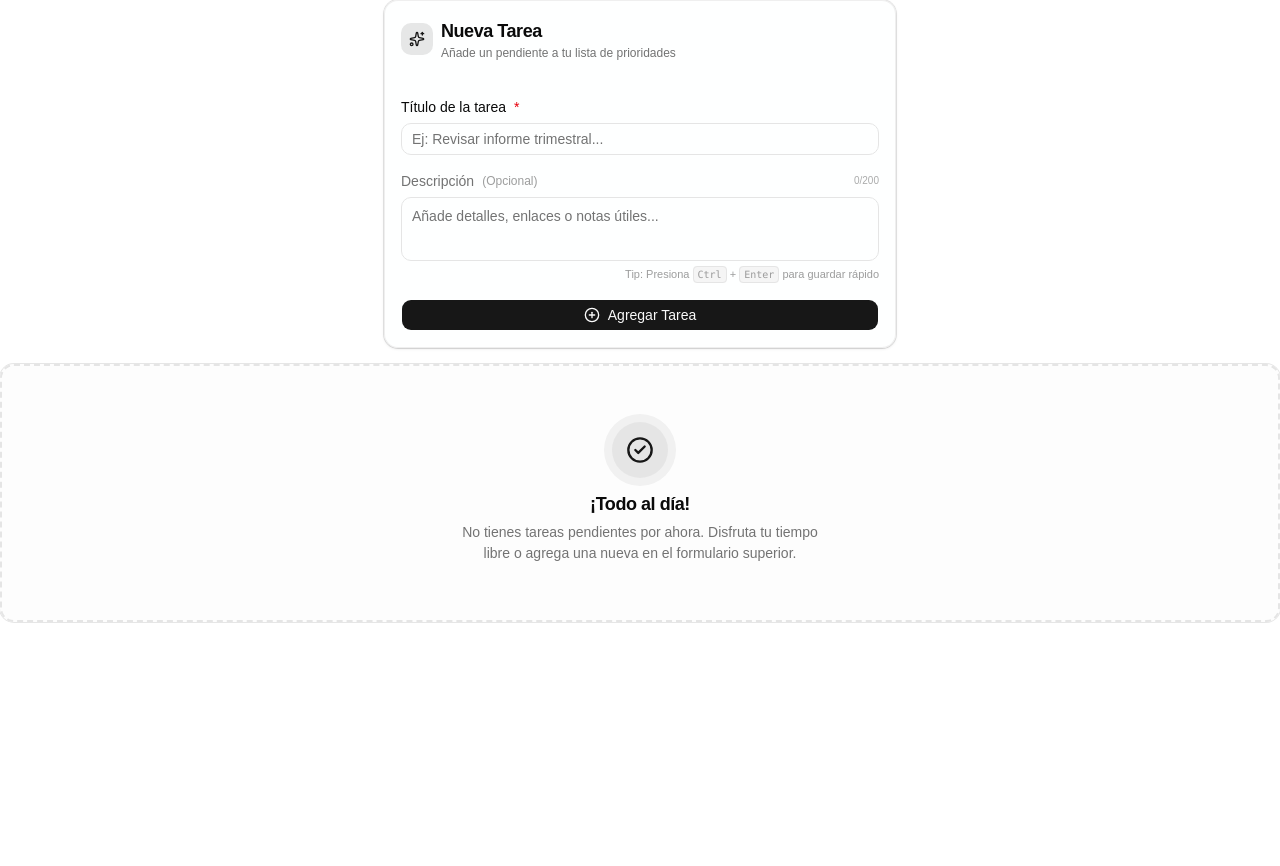
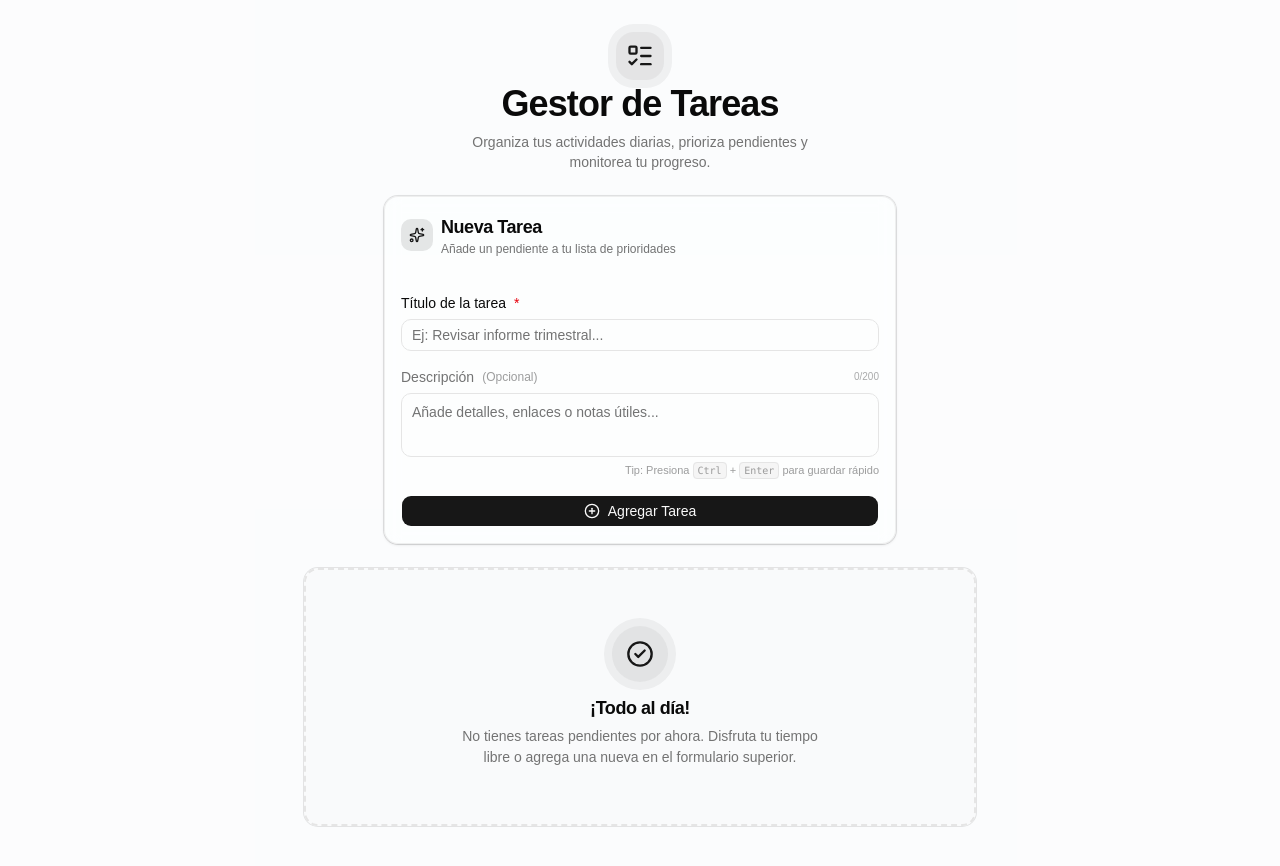
Before and after one commit to D4T4-DEV/dabit-tutorials, a React (Vite) app in the folder 01-to-do-list/: page / in a window 1280 px wide. Shown: the top 866 px of the page. Before the commit the page ends 800 px from the top, so only its background shows below. Built offline with nearby package versions, Linux system fonts and the light colour scheme.

Commit message:
Update App.tsx
Mejora de UI/UX propuesta por Gemini

```diff
--- a/01-to-do-list/src/App.tsx
+++ b/01-to-do-list/src/App.tsx
@@ -1,21 +1,24 @@
-import { useState } from "react";
 import FormToDo, { type ToDo } from "./components/FormToDo";
 import ToDoItem, { NoToDoItem } from "./components/ToDoItem";
+import { ListTodo } from "lucide-react";
+import { useLocalStorage } from "./hooks/useLocalStorage";
+import { useState } from "react";
 
 function App() {
+  // Estado sin persistencia
   const [todoList, setToDoList] = useState<ToDo[]>([]);
 
+  // Estado con persistencia con el hook
+  // const [todoList, setToDoList] = useLocalStorage<ToDo[]>("app_todo_list", []);
+
   const handleCreate = (data: ToDo) => {
-    console.log("Creaste la tarea", data);
-
-    // Guardado logico de la tarea en el arreglo
-    setToDoList((prev) => [...prev, data]);
+    console.log("Recibi la accion de crear una tarea con datos:", data);
+    setToDoList((prev) => [data, ...prev]); // Colocamos la nueva tarea al inicio
   };
 
   const toggleComplete = (id: string) => {
-    console.log("Cambiaste de estado la tarea con id", id);
+    console.log("Recibi la accion Completar o No completada con el id", id);
 
-    // Busqueda en el arreglo y cambio del booleano
     setToDoList((prev) =>
       prev.map((todo) =>
         todo.id === id ? { ...todo, completed: !todo.completed } : todo,
@@ -24,17 +27,31 @@ function App() {
   };
 
   const handleDelete = (id: string) => {
-    console.log("Borraste la tarea con id", id);
-    // Busqueda en el arreglo y devolución del nuevo arreglo sin dicho elemento
+    console.log("Recibi la accion de borrar con el id", id);
     setToDoList((prev) => prev.filter((todo) => todo.id !== id));
   };
 
   return (
-    <div>
-      {/* Formulario para crear tareas */}
+    <div className="min-h-screen bg-slate-50/50 dark:bg-zinc-950 py-8 px-4 sm:px-6">
+      <main className="max-w-2xl mx-auto space-y-6">
+        {/* Header Principal */}
+        <header className="text-center space-y-2">
+          <div className="inline-flex items-center justify-center p-2.5 bg-primary/10 text-primary rounded-2xl mb-1 ring-8 ring-primary/5">
+            <ListTodo className="w-7 h-7" />
+          </div>
+          <h1 className="text-3xl font-extrabold tracking-tight text-foreground sm:text-4xl">
+            Gestor de Tareas
+          </h1>
+          <p className="text-sm text-muted-foreground max-w-sm mx-auto">
+            Organiza tus actividades diarias, prioriza pendientes y monitorea tu
+            progreso.
+          </p>
+        </header>
+
+        {/* Formulario para Crear Tarea */}
         <FormToDo onCreate={handleCreate} />
 
-      {/* Renderizado de las tareas */}
+        {/* Renderizado de Tareas */}
         <div className="space-y-3">
           {todoList.length === 0 ? (
             <NoToDoItem />
@@ -49,6 +66,7 @@ function App() {
             ))
           )}
         </div>
+      </main>
     </div>
   );
 }
```
Lines whose indentation alone changed are shown as unchanged.
